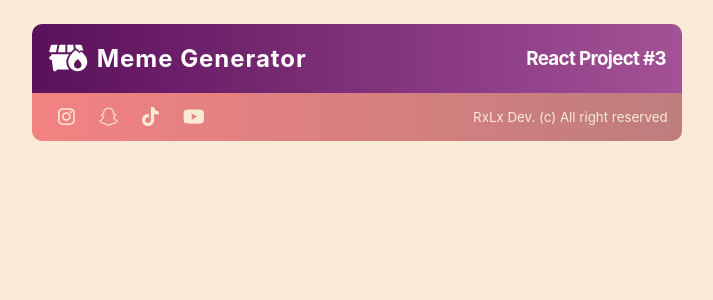
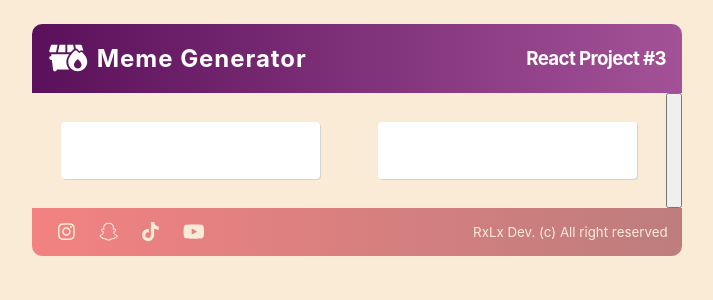
Before and after one commit to Rysley/meme-generator, a React (Create React App) app: page / in a window 1280 px wide. Shown: the top 300 px of the page, without its empty margins (283-996 px from the left). Built offline with nearby package versions, Linux system fonts and the light colour scheme.

Commit message:
form component and styles added

```diff
--- a/src/components/App.js
+++ b/src/components/App.js
@@ -1,5 +1,6 @@
 import React from "react";
 import Header from "./Header";
+import Form from "./Form";
 import Footer from "./Footer";
 
 export default function App() {
@@ -7,6 +8,7 @@ export default function App() {
     <div className="app--wrapper">
       <div className="app--container">
         <Header />
+        <Form />
         <Footer />
       </div>
     </div>
--- /dev/null
+++ b/src/components/Form.js
@@ -0,0 +1,11 @@
+import React from "react";
+
+export default function Form() {
+  return (
+    <div className="form--container">
+      <input className="form--input" type="text"></input>
+      <input className="form--input" type="text"></input>
+      <button className="form--btn"></button>
+    </div>
+  );
+}
--- a/src/index.css
+++ b/src/index.css
@@ -101,6 +101,34 @@ a:hover {
   margin-bottom: auto;
 }
 
+.form--container {
+  display: flex;
+  justify-content: space-around;
+  color: white;
+  background: antiquewhite;
+}
+
+.form--input {
+  padding: 0.5em;
+  margin: 1.5em;
+  width: 45%;
+  height: 3em;
+  font-size: 1.2em;
+  border-radius: 4px;
+  border-width: 0px;
+  box-shadow: 1px 1px lightgray;
+  border: none;
+  -webkit-transition: 0.5s;
+  transition: 0.5s;
+  outline: none;
+}
+
+.form--input:focus {
+  background-color: rgba(199, 183, 192, 0.418);
+  font-weight: 600;
+}
+
+
 .footer--container {
   display: flex;
   justify-content: space-between;
```
